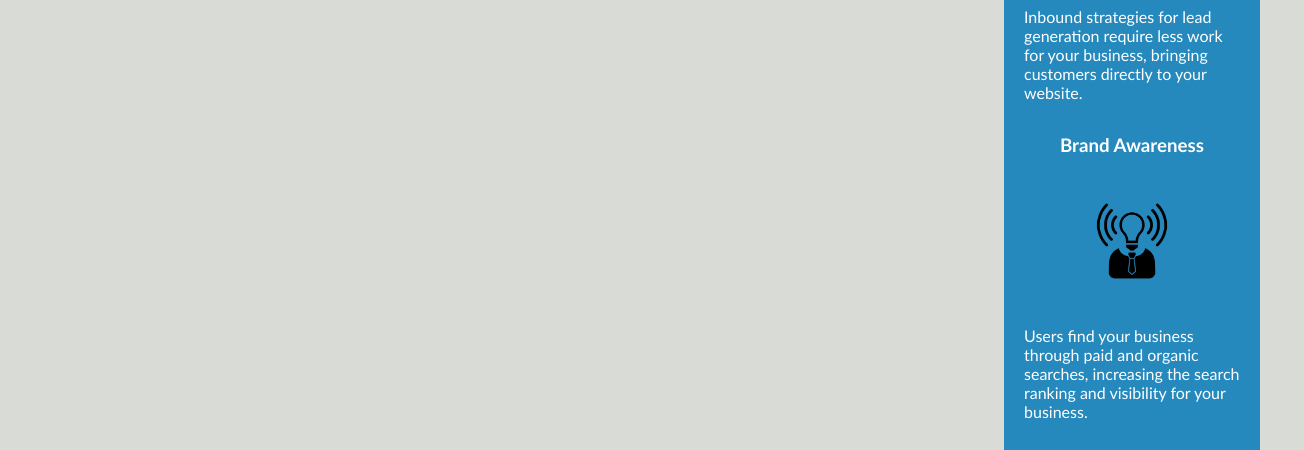
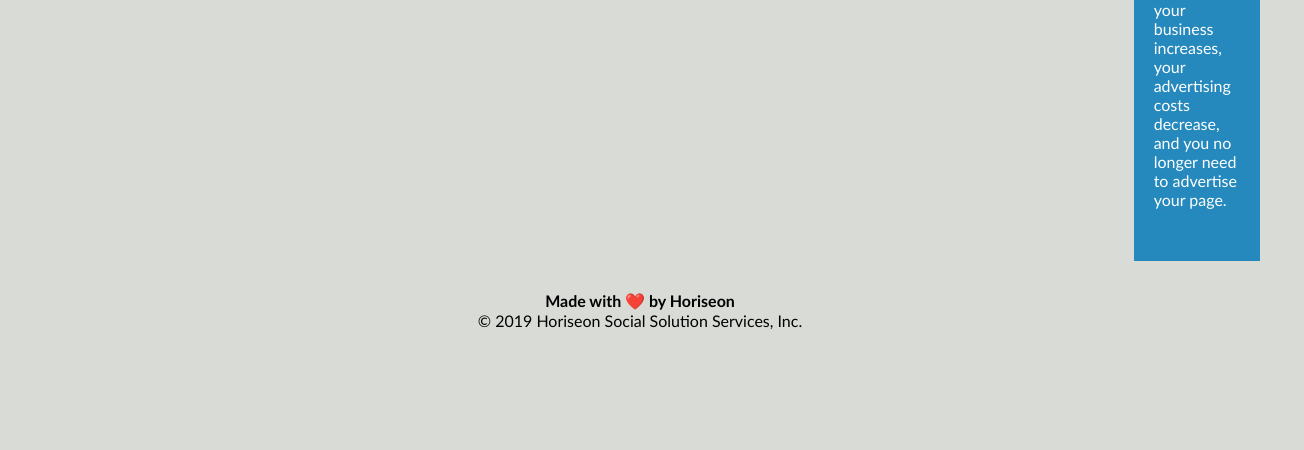
Before and after one commit to AkashWanem/horiseon-site-code-refactoring, a plain HTML site: page index.html in a window 1280 px wide. Shown: the part 2087-2537 px from the top of the page, 1304 px wide, since content can reach past the window. After the commit the page ends 2447 px from the top, so only its background shows below. Drawn offline with Linux system fonts and the light colour scheme.

Commit message:
added an unique title and footer tag

```diff
--- a/assets/css/style.css
+++ b/assets/css/style.css
@@ -59,6 +59,9 @@ p {
     background-position: center;
 }
 
+#flex {
+    display: flex;
+}
 .content {
     width: 75%;
     display: inline-block;
--- a/index.html
+++ b/index.html
@@ -4,7 +4,7 @@
 <head>
     <meta charset="UTF-8" />
     <link rel="stylesheet" href="./assets/css/style.css">
-    <title>website</title>
+    <title>horiseon site code refactoring to best practice</title>
 </head>
 
 <body>
@@ -32,7 +32,7 @@
     <main id="main-content">
 
             <div class="hero"></div>
-            <section>
+            <section id="flex">
     <div class="content">
         <article>
             <div class="search-engine-optimization">
@@ -63,7 +63,7 @@
         </article>
     </div>
 
-        </section>
+
 
     <aside>
         <div class="benefits">
@@ -90,14 +90,18 @@
             </div>
         </div>
     </aside>
+</section>
     </main>
 
+    <footer>
         <div class="footer">
             <h4>Made with ❤️️ by Horiseon</h4>
             <p>
                 &copy; 2019 Horiseon Social Solution Services, Inc.
             </p>
         </div>
+    </footer>
+
 </body>
 
 </html>
```
Lines whose indentation alone changed are shown as unchanged.
